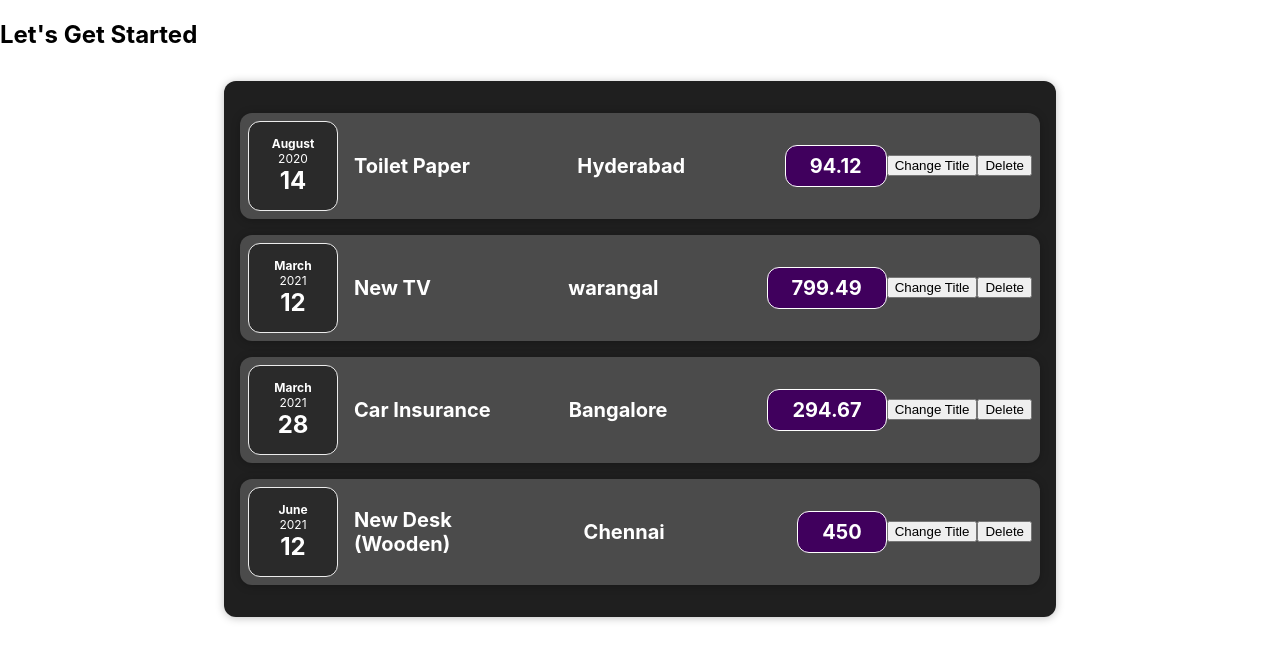
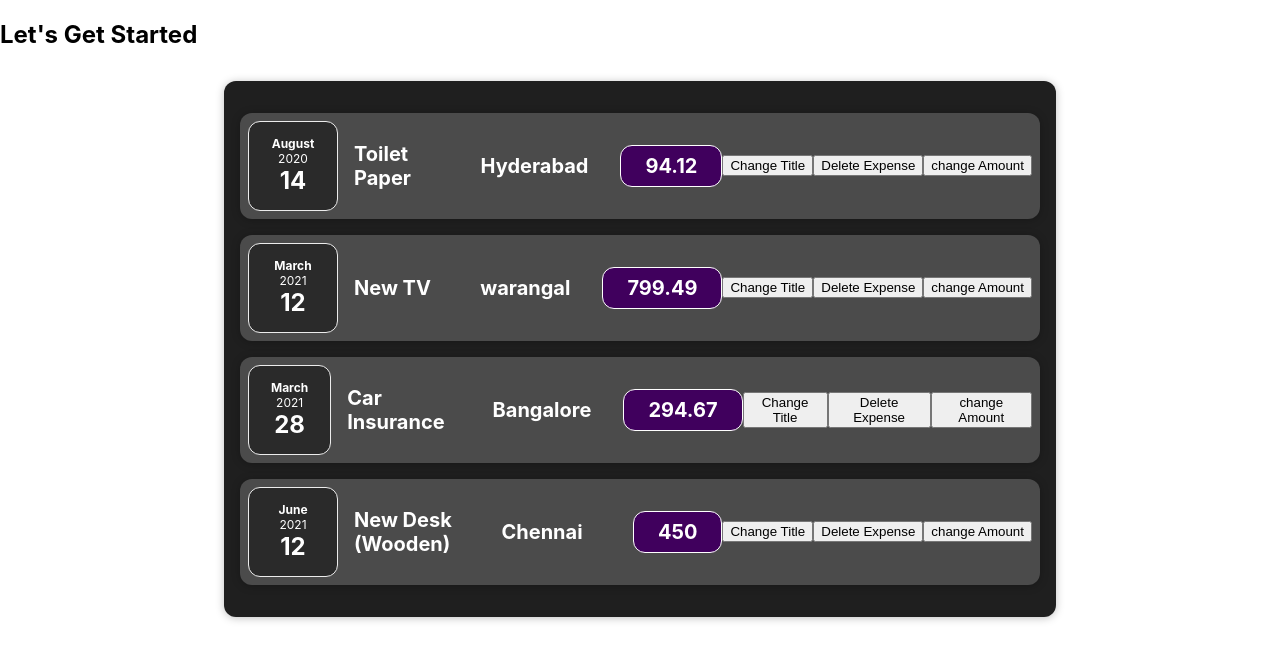
Before and after one commit to karthik-140/react-demo, a React (Create React App) app: page / in a window 1280 px wide. Shown: the top 660 px of the page. Built offline with nearby package versions, Linux system fonts and the light colour scheme.

Commit message:
using-useState-to-manipulate-DOM

```diff
--- a/src/components/Expenses/ExpenseItems.js
+++ b/src/components/Expenses/ExpenseItems.js
@@ -1,3 +1,5 @@
+import React, {useState} from 'react';
+
 import ExpenseDetails from './ExpenseDetails'
 import ExpenseDate from "./ExpenseDate";
 import Card from '../UI/Card';
@@ -5,20 +7,30 @@ import "./ExpenseItems.css"
 
 const ExpenseItems = (props) => {
 
-    const clickHandler=() =>{
-       console.log('Clicked!!');
+    const [title,setTitle] = useState(props.title);
+    const [amount,setAmount] = useState(props.amount);
+
+    const clickHandler = () =>{
+        setTitle('updated');
+       console.log(title);
     }
 
-    const deleteHandler=()=>{
+    const deleteExpenseHandler = () =>{
         console.log('Deleted');
+    }
+
+    const editAmountHandler = () =>{
+        setAmount('$100');
+        console.log(amount);
     }
 
     return (
             <Card className="expense-item">
                 <ExpenseDate date={props.date}/>
-                <ExpenseDetails title={props.title} location={props.location} amount={props.amount}/>
+                <ExpenseDetails title={title} location={props.location} amount={amount}/>
                 <button onClick={clickHandler}>Change Title</button>
-                <button onClick={deleteHandler}>Delete</button>
+                <button onClick={deleteExpenseHandler}>Delete Expense</button>
+                <button onClick={editAmountHandler}>change Amount</button>
             </Card>
     )
 }
```
